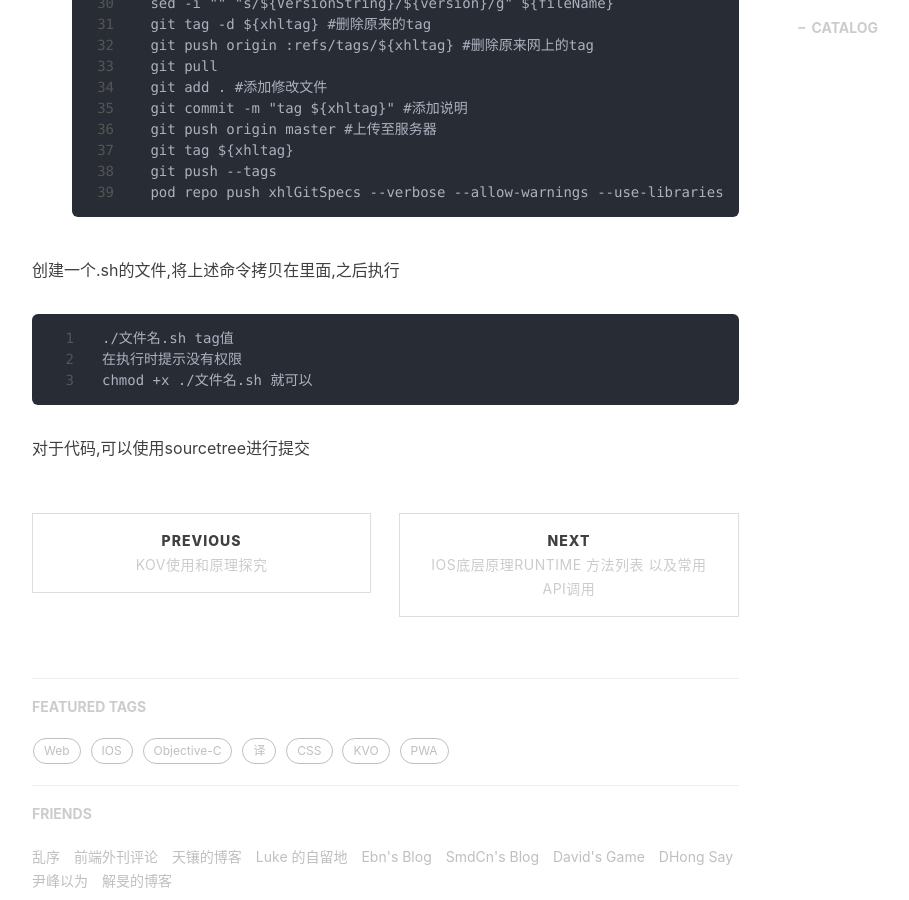
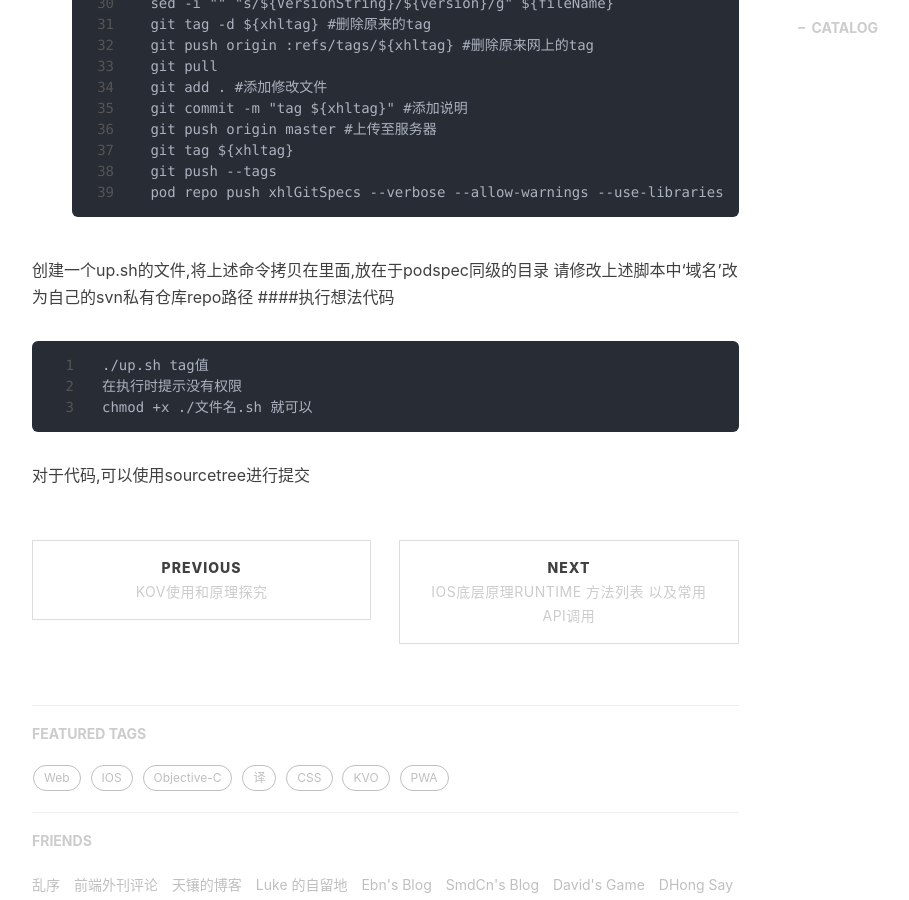
Before and after one commit to gongkuihua/gongkuihua.github.io, a Jekyll site: the page built from _posts/2019-05-22-组件打包.md, in a window 1280 px wide and 900 px high, scrolled down 1292 px. Shown: the whole window, without its empty margins (233-1142 px from the left). Built offline with Jekyll 4.4.1, drawn with Linux system fonts in a browser that asks for light colours; nearby versions of some CDN libraries; comment, search, counter and statistics services are not loaded.

Commit message:
修改博客

```diff
--- a/_posts/2019-05-22-组件打包.md
+++ b/_posts/2019-05-22-组件打包.md
@@ -57,9 +57,11 @@ tags:
 		git push --tags
 		pod repo push xhlGitSpecs --verbose --allow-warnings --use-libraries
 
-创建一个.sh的文件,将上述命令拷贝在里面,之后执行
+创建一个up.sh的文件,将上述命令拷贝在里面,放在于podspec同级的目录
+请修改上述脚本中‘域名’改为自己的svn私有仓库repo路径
+####执行想法代码
 
-	./文件名.sh tag值
+	./up.sh tag值
 	在执行时提示没有权限
 	chmod +x ./文件名.sh
 就可以
```
